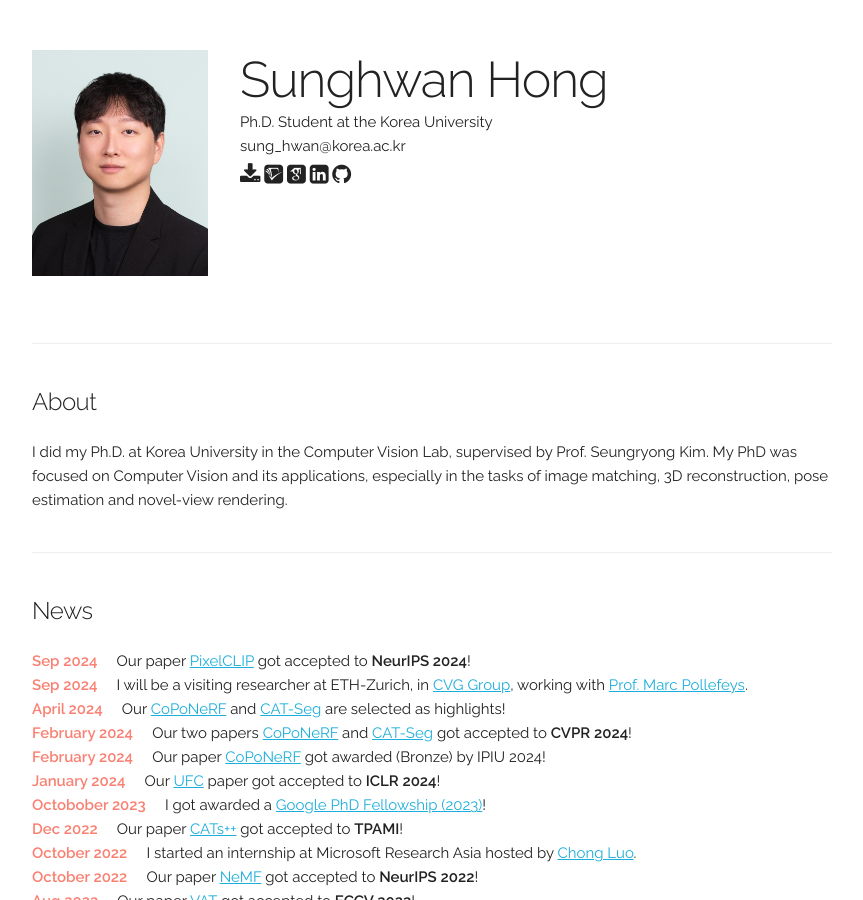
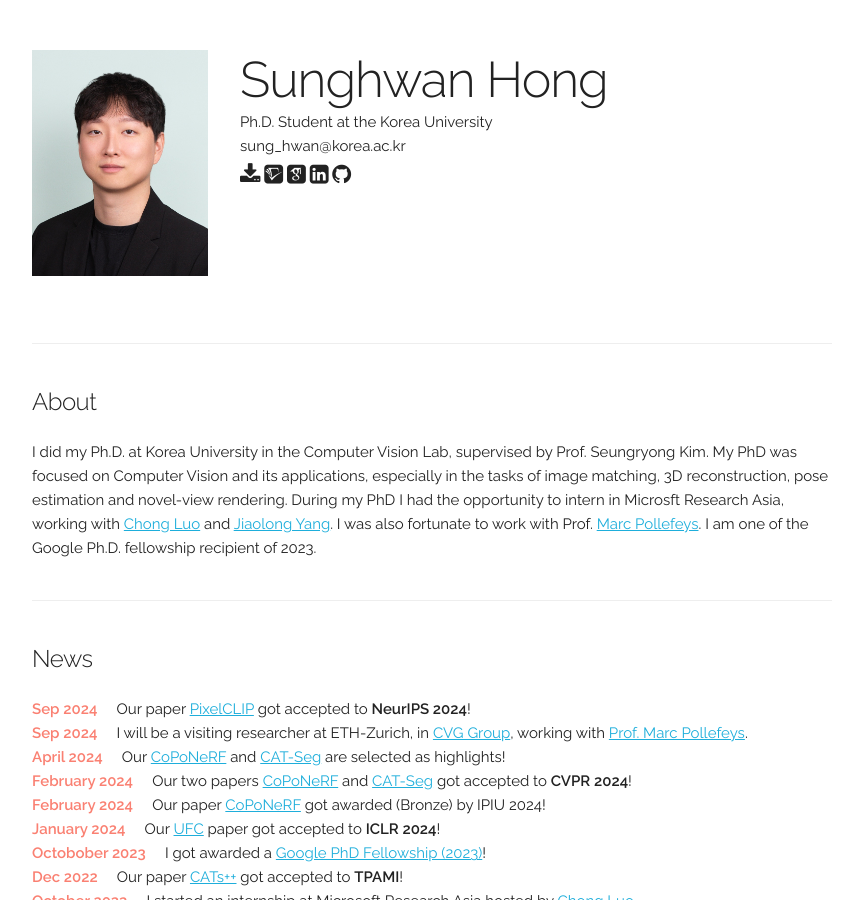
Before and after one commit to jang-1996/jang-1996.github.io, a Jekyll site: the page built from index.html, in a window 1280 px wide and 900 px high. Shown: the whole window, without its empty margins (208-1071 px from the left). Built offline with Jekyll 4.4.1, drawn with Linux system fonts in a browser that asks for light colours; some web fonts are replaced.

Commit message:
Update index.html

```diff
--- a/index.html
+++ b/index.html
@@ -5,6 +5,7 @@
 <div class="docs-section" id="about">
   <h5>About</h5>
   I did my Ph.D.  at Korea University in the Computer Vision Lab, supervised by Prof. Seungryong Kim. My PhD was focused on Computer Vision and its applications, especially in the tasks of image matching, 3D reconstruction, pose estimation and novel-view rendering.
+  During my PhD I had the opportunity to intern in Microsft Research Asia, working with  <a href="https://www.microsoft.com/en-us/research/people/cluo/?msockid=1dc9d74fed69648830cfc45becfa65b5">Chong Luo</a> and  <a href="https://jlyang.org/">Jiaolong Yang</a>. I was also fortunate to work with Prof. <a href="https://people.inf.ethz.ch/pomarc/"> Marc Pollefeys</a>.   I am one of the Google Ph.D. fellowship recipient of 2023.
 </div>
 
 <!-- ========== News ========== -->
```
